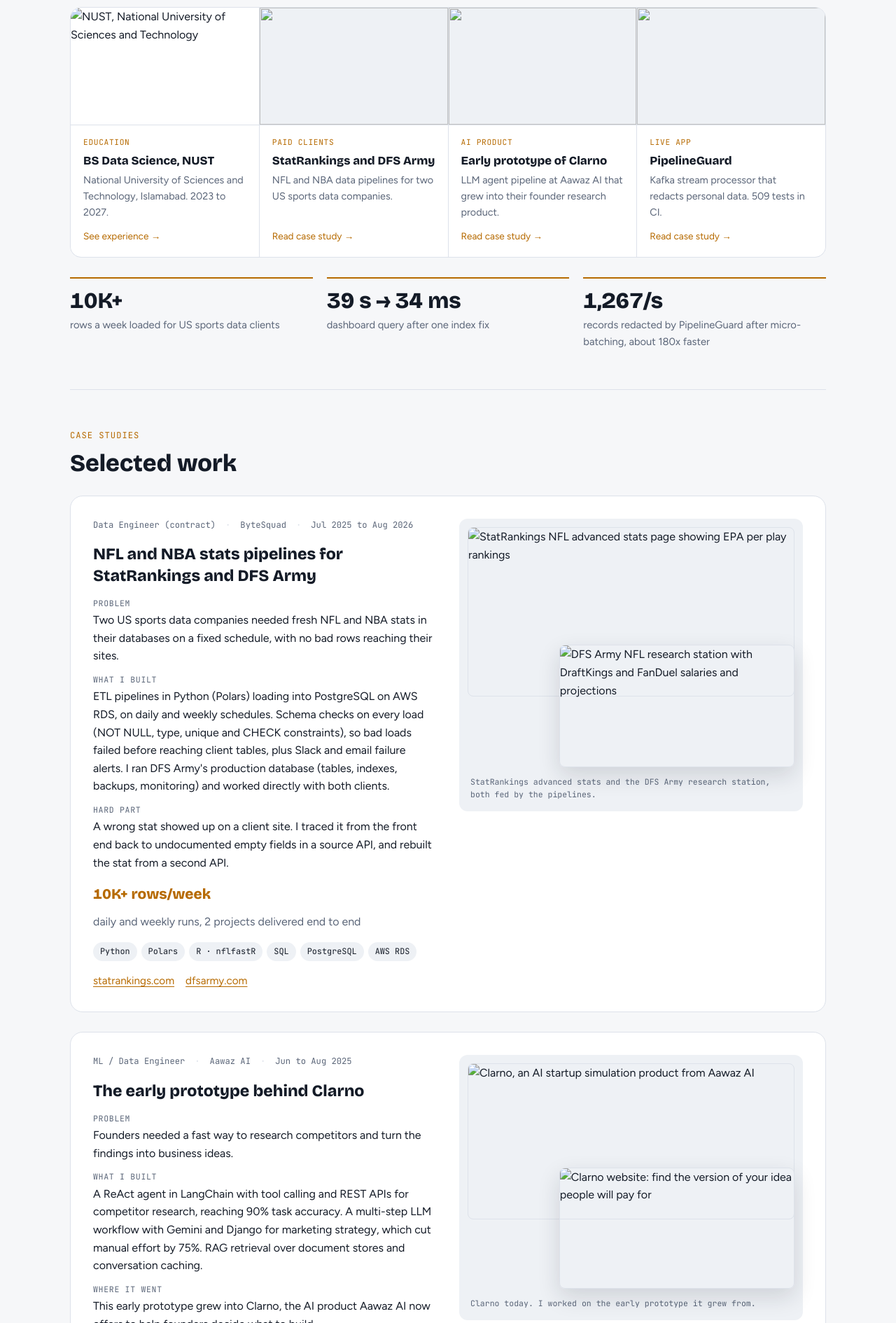
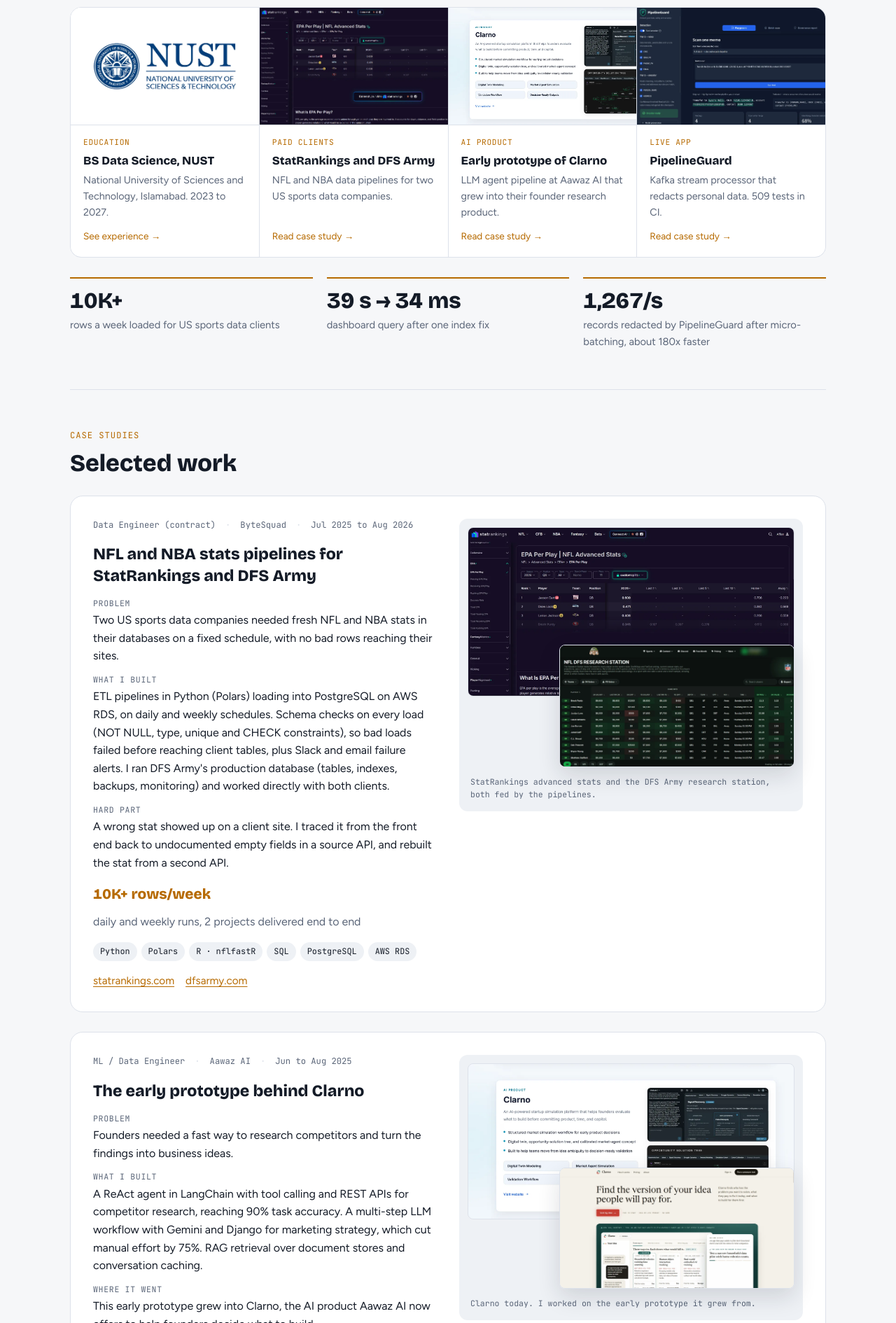
Before and after one commit to AffanBasra/AffanBasra.github.io, a plain HTML site: page index.html in a window 1280 px wide. Shown: the part 719-2609 px from the top of the page at 70% size. Drawn offline with nearby package versions, Linux system fonts and the light colour scheme.

Commit message:
Add files via upload

```diff
--- a/index.html
+++ b/index.html
@@ -212,7 +212,7 @@
 
   <header class="hero">
     <div class="hero-text">
-      <div class="idrow"><img src="img/affan.webp" alt="Affan Basra"><div><b>Affan Basra</b><span class="muted">Data and ML engineer</span></div></div>
+      <div class="idrow"><img src="affan.webp" alt="Affan Basra"><div><b>Affan Basra</b><span class="muted">Data and ML engineer</span></div></div>
       <span class="avail">Available for freelance projects and long-term roles</span>
       <h1>Data engineer for hire. I build the <em>pipelines and databases</em> products run on.</h1>
       <p class="lead">1.5 years building production data pipelines and ML and LLM systems, including 14 months of contract pipelines for two US sports data companies. Data Science at NUST, based in Islamabad.</p>
@@ -221,7 +221,7 @@
         <a class="btn btn-ghost" href="#experience">Hiring for a role? See my experience</a>
       </div>
     </div>
-    <div class="photo"><img src="img/affan.webp" alt="Affan Basra" width="640" height="800"></div>
+    <div class="photo"><img src="affan.webp" alt="Affan Basra" width="640" height="800"></div>
   </header>
 
   <section id="highlights" aria-labelledby="hl-h">
@@ -231,19 +231,19 @@
     </div>
     <ul class="hl">
       <li><a href="#experience">
-        <div class="thumb logo"><img src="img/nust.webp" alt="NUST, National University of Sciences and Technology" style="object-fit:contain;object-position:center"></div>
+        <div class="thumb logo"><img src="nust.webp" alt="NUST, National University of Sciences and Technology" style="object-fit:contain;object-position:center"></div>
         <div class="body"><span class="k">Education</span><span class="t">BS Data Science, NUST</span><span class="d">National University of Sciences and Technology, Islamabad. 2023 to 2027.</span><span class="go">See experience →</span></div>
       </a></li>
       <li><a href="#sports">
-        <div class="thumb"><img src="img/statrankings-epa.webp" alt=""></div>
+        <div class="thumb"><img src="statrankings-epa.webp" alt=""></div>
         <div class="body"><span class="k">Paid clients</span><span class="t">StatRankings and DFS Army</span><span class="d">NFL and NBA data pipelines for two US sports data companies.</span><span class="go">Read case study →</span></div>
       </a></li>
       <li><a href="#clarno">
-        <div class="thumb"><img src="img/clarno-card.webp" alt=""></div>
+        <div class="thumb"><img src="clarno-card.webp" alt=""></div>
         <div class="body"><span class="k">AI product</span><span class="t">Early prototype of Clarno</span><span class="d">LLM agent pipeline at Aawaz AI that grew into their founder research product.</span><span class="go">Read case study →</span></div>
       </a></li>
       <li><a href="#pipelineguard">
-        <div class="thumb"><img src="img/pipelineguard-playground.webp" alt=""></div>
+        <div class="thumb"><img src="pipelineguard-playground.webp" alt=""></div>
         <div class="body"><span class="k">Live app</span><span class="t">PipelineGuard</span><span class="d">Kafka stream processor that redacts personal data. 509 tests in CI.</span><span class="go">Read case study →</span></div>
       </a></li>
     </ul>
@@ -275,8 +275,8 @@
           <div class="links-row"><a href="https://statrankings.com/" target="_blank" rel="noopener">statrankings.com</a><a href="https://www.dfsarmy.com/" target="_blank" rel="noopener">dfsarmy.com</a></div>
         </div>
         <figure class="figure">
-          <img src="img/statrankings-epa.webp" alt="StatRankings NFL advanced stats page showing EPA per play rankings" width="1400" height="724">
-          <img src="img/dfsarmy-research.webp" alt="DFS Army NFL research station with DraftKings and FanDuel salaries and projections" width="1400" height="723">
+          <img src="statrankings-epa.webp" alt="StatRankings NFL advanced stats page showing EPA per play rankings" width="1400" height="724">
+          <img src="dfsarmy-research.webp" alt="DFS Army NFL research station with DraftKings and FanDuel salaries and projections" width="1400" height="723">
           <figcaption class="cap">StatRankings advanced stats and the DFS Army research station, both fed by the pipelines.</figcaption>
         </figure>
       </article>
@@ -294,8 +294,8 @@
           <div class="chips"><span class="chip">LangChain</span><span class="chip">ReAct agent</span><span class="chip">Gemini</span><span class="chip">RAG</span><span class="chip">Django</span><span class="chip">Python</span></div>
         </div>
         <figure class="figure">
-          <img src="img/clarno-card.webp" alt="Clarno, an AI startup simulation product from Aawaz AI" width="1400" height="664">
-          <img src="img/clarno-site.webp" alt="Clarno website: find the version of your idea people will pay for" width="1400" height="718">
+          <img src="clarno-card.webp" alt="Clarno, an AI startup simulation product from Aawaz AI" width="1400" height="664">
+          <img src="clarno-site.webp" alt="Clarno website: find the version of your idea people will pay for" width="1400" height="718">
           <figcaption class="cap">Clarno today. I worked on the early prototype it grew from.</figcaption>
         </figure>
       </article>
@@ -314,8 +314,8 @@
           <div class="links-row"><a href="https://pipelineguard-g8rdu5ebpuxtq4bimlouyz.streamlit.app/" target="_blank" rel="noopener">Open live demo</a><a href="https://github.com/AffanBasra/PipelineGuard" target="_blank" rel="noopener">Code on GitHub</a></div>
         </div>
         <figure class="figure">
-          <img src="img/pipelineguard-playground.webp" alt="PipelineGuard playground: a memo with a name, CNIC, IBAN and phone highlighted and redacted" width="1400" height="728">
-          <img src="img/pipelineguard-batch.webp" alt="PipelineGuard batch scan tab with model provenance details" width="1400" height="724">
+          <img src="pipelineguard-playground.webp" alt="PipelineGuard playground: a memo with a name, CNIC, IBAN and phone highlighted and redacted" width="1400" height="728">
+          <img src="pipelineguard-batch.webp" alt="PipelineGuard batch scan tab with model provenance details" width="1400" height="724">
           <figcaption class="cap">The live app: single-memo scan and batch file scan. All values are synthetic.</figcaption>
         </figure>
       </article>
```
Also changed, not shown: affan.webp (added), clarno-card.webp (added), clarno-site.webp (added), dfsarmy-research.webp (added), nust.webp (added), pipelineguard-batch.webp (added), pipelineguard-playground.webp (added), statrankings-epa.webp (added).
